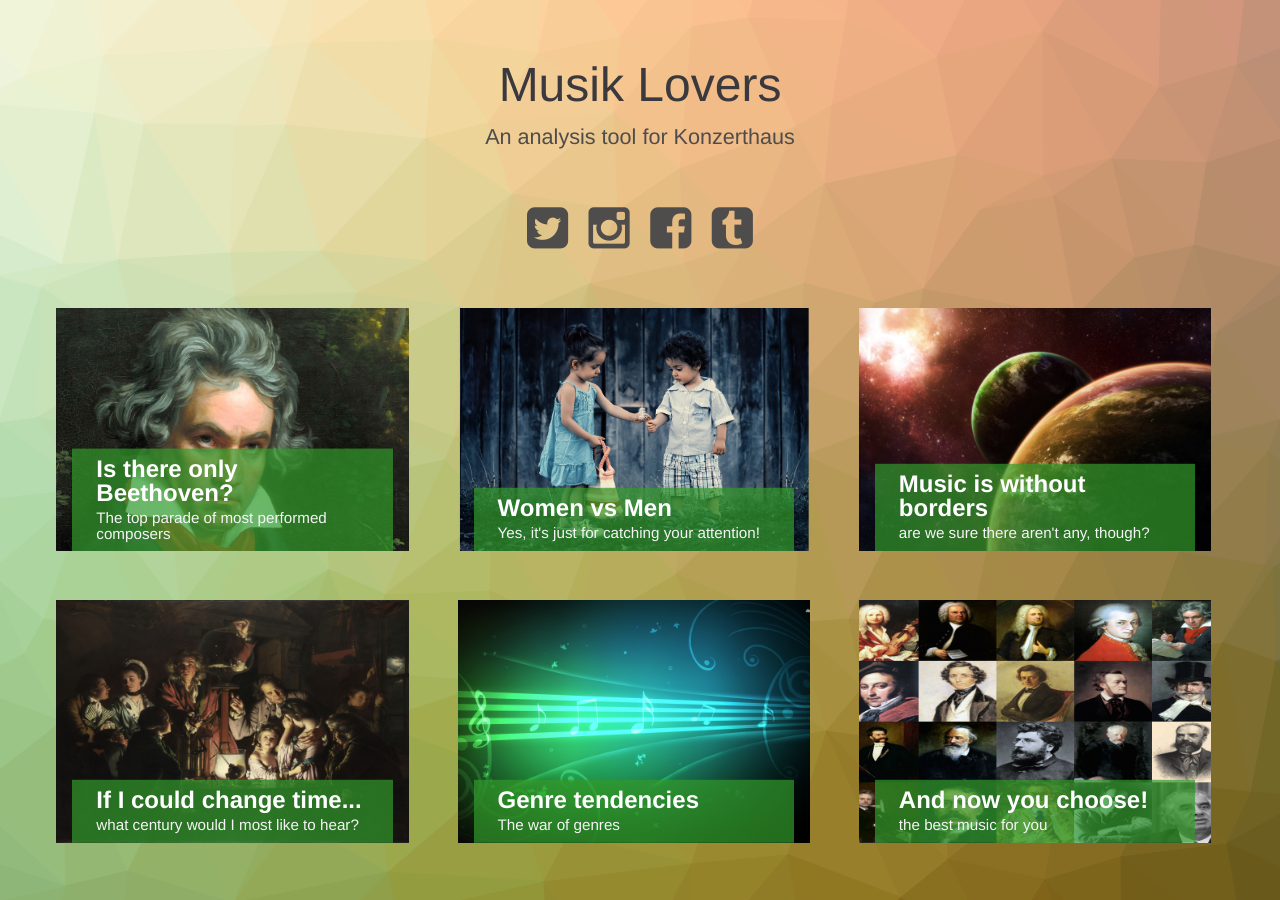
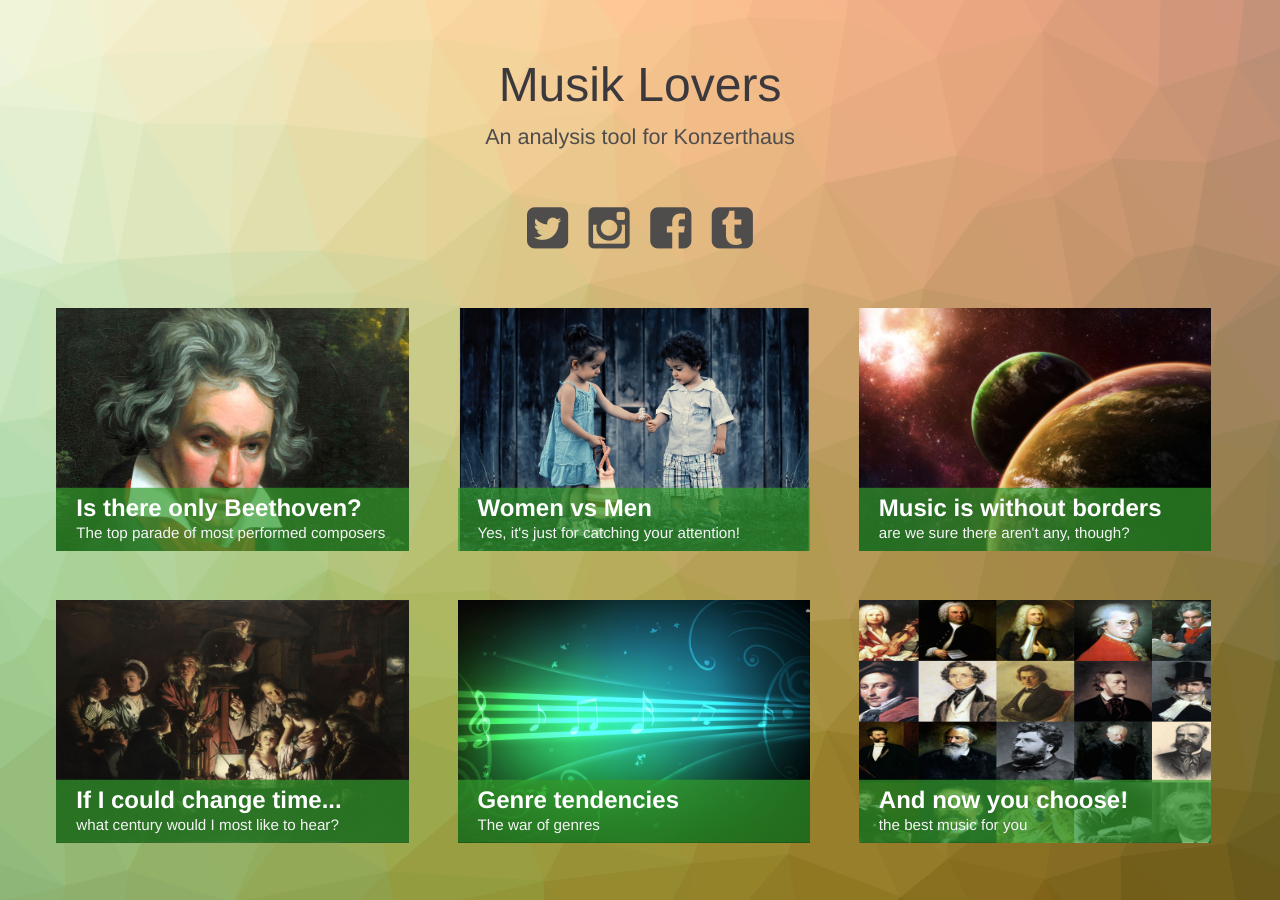
Before and after one commit to Adsidera/musiklovers.github.io, a Jekyll site: the page built from index.html, in a window 1280 px wide. Built offline with Jekyll 4.4.1, drawn with Linux system fonts in a browser that asks for light colours; nearby versions of some CDN libraries.

Commit message:
Updated 'css/modern-blog.css' via CloudCannon

```diff
--- a/css/modern-blog.css
+++ b/css/modern-blog.css
@@ -77,6 +77,8 @@
 	-ms-transform: translateY(-100%);
 	transform: translateY(-100%);
 	background-color: rgba(50, 154, 44, 0.7);
+	margin-left:-20px;
+	margin-right:-20px;
 }
 
 .card__title {
```
